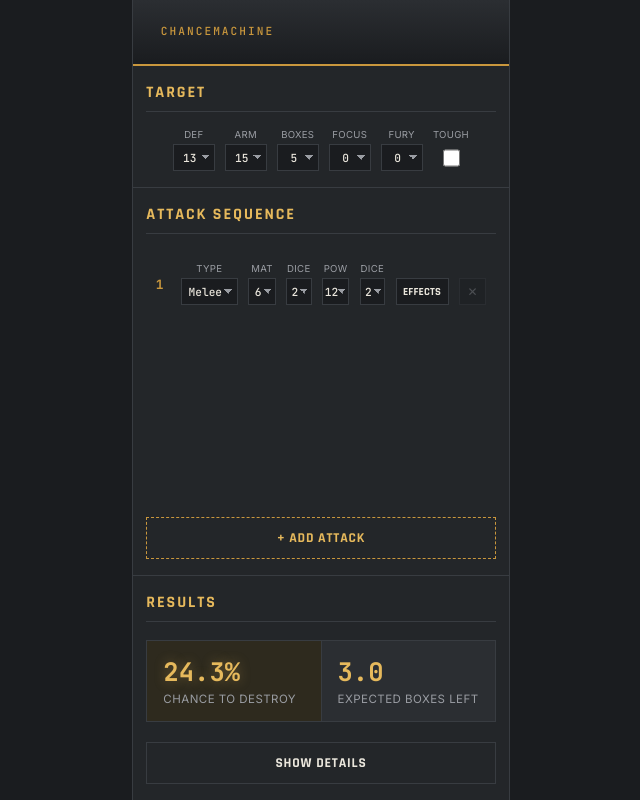
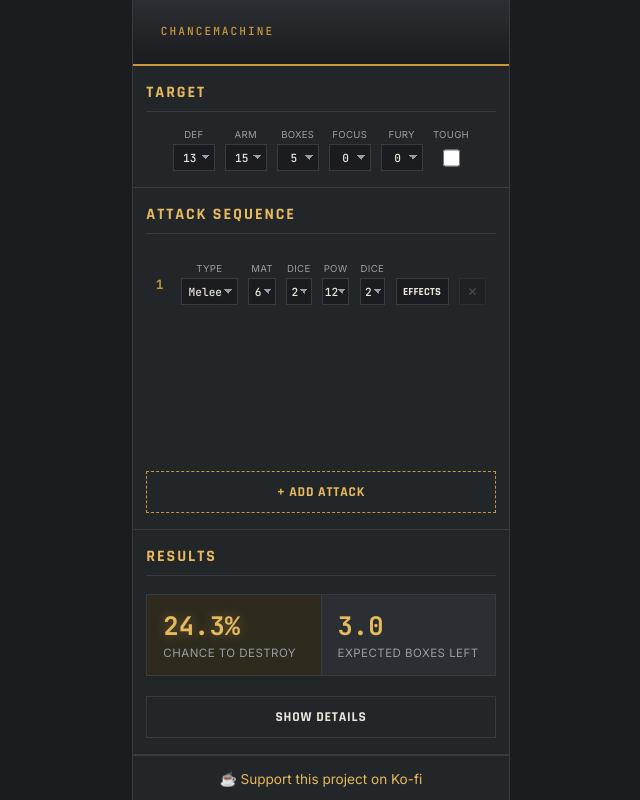
Before and after one commit to PtitNico/ChanceMachine, an Angular app: page / in a window 1280 px wide. Shown: the whole page, without its empty margins (319-959 px from the left). Built offline with nearby package versions, Linux system fonts and the light colour scheme.

Commit message:
Add ko-fi link

```diff
--- a/src/app/odds-calculator/odds-calculator.css
+++ b/src/app/odds-calculator/odds-calculator.css
@@ -733,3 +733,20 @@
 .distribution__prob {
   color: var(--text);
 }
+
+.support {
+  text-align: center;
+  padding: 0.75rem;
+  background: var(--panel);
+  border-top: 1px solid var(--line);
+}
+
+.support a {
+  color: var(--brass-bright);
+  text-decoration: none;
+  font-size: 0.85rem;
+}
+
+.support a:hover {
+  text-decoration: underline;
+}
--- a/src/app/odds-calculator/odds-calculator.html
+++ b/src/app/odds-calculator/odds-calculator.html
@@ -199,6 +199,15 @@
       </div>
 
       <button type="button" class="details-btn" (click)="openDetails()">Show details</button>
+    </section>
+    <section class="support">
+      <a
+        href="https://ko-fi.com/ptitnico"
+        target="_blank"
+        rel="noopener noreferrer"
+      >
+        ☕ Support this project on Ko-fi
+      </a>
     </section>
   </div>
 
```
